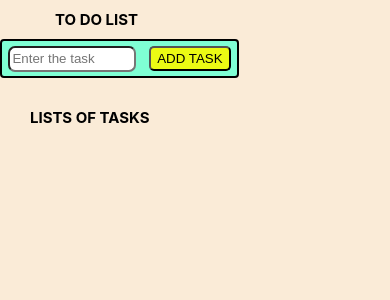
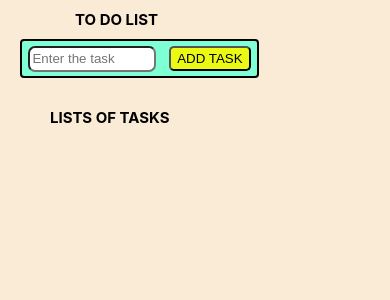
Before and after one commit to pavantn36918/todo-list-react, a React (Create React App) app: page / in a window 390 px wide. Shown: the top 300 px of the page. Built offline with nearby package versions, Linux system fonts and the light colour scheme.

Commit message:
Update index.css

```diff
--- a/src/index.css
+++ b/src/index.css
@@ -96,7 +96,7 @@ h2 {
   }
 
   .body {
-    margin-left: 0px;
+    margin-left: 20px;
   }
 
   .body .container {
@@ -135,7 +135,7 @@ h2 {
   }
 
   .body {
-    margin-left: 0px;
+    margin-left: 20px;
   }
 
   .body .container {
@@ -171,7 +171,7 @@ h2 {
   }
 
   .body {
-    margin-left: 0px;
+    margin-left: 20px;
   }
 
   .body .container {
```
